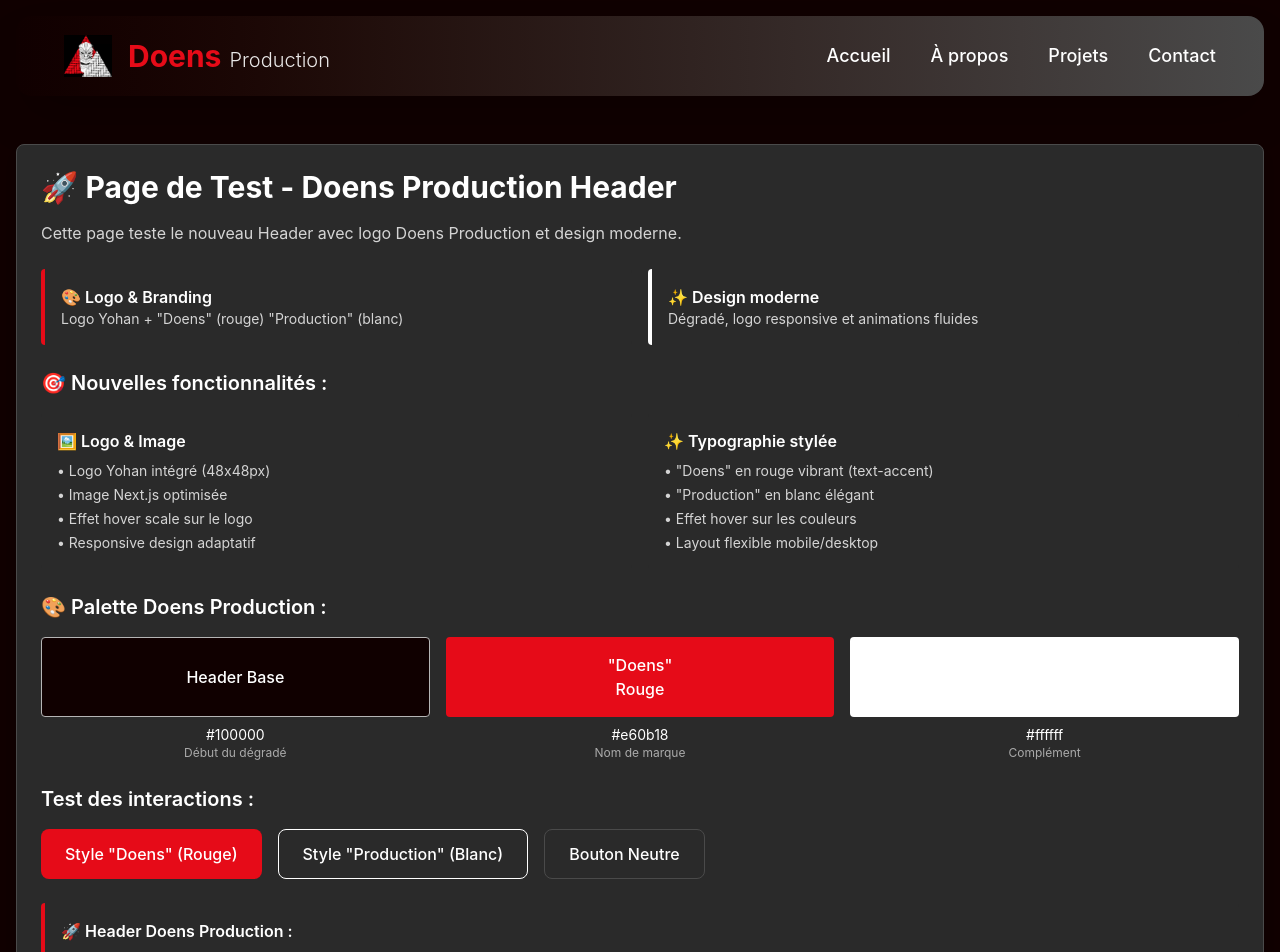
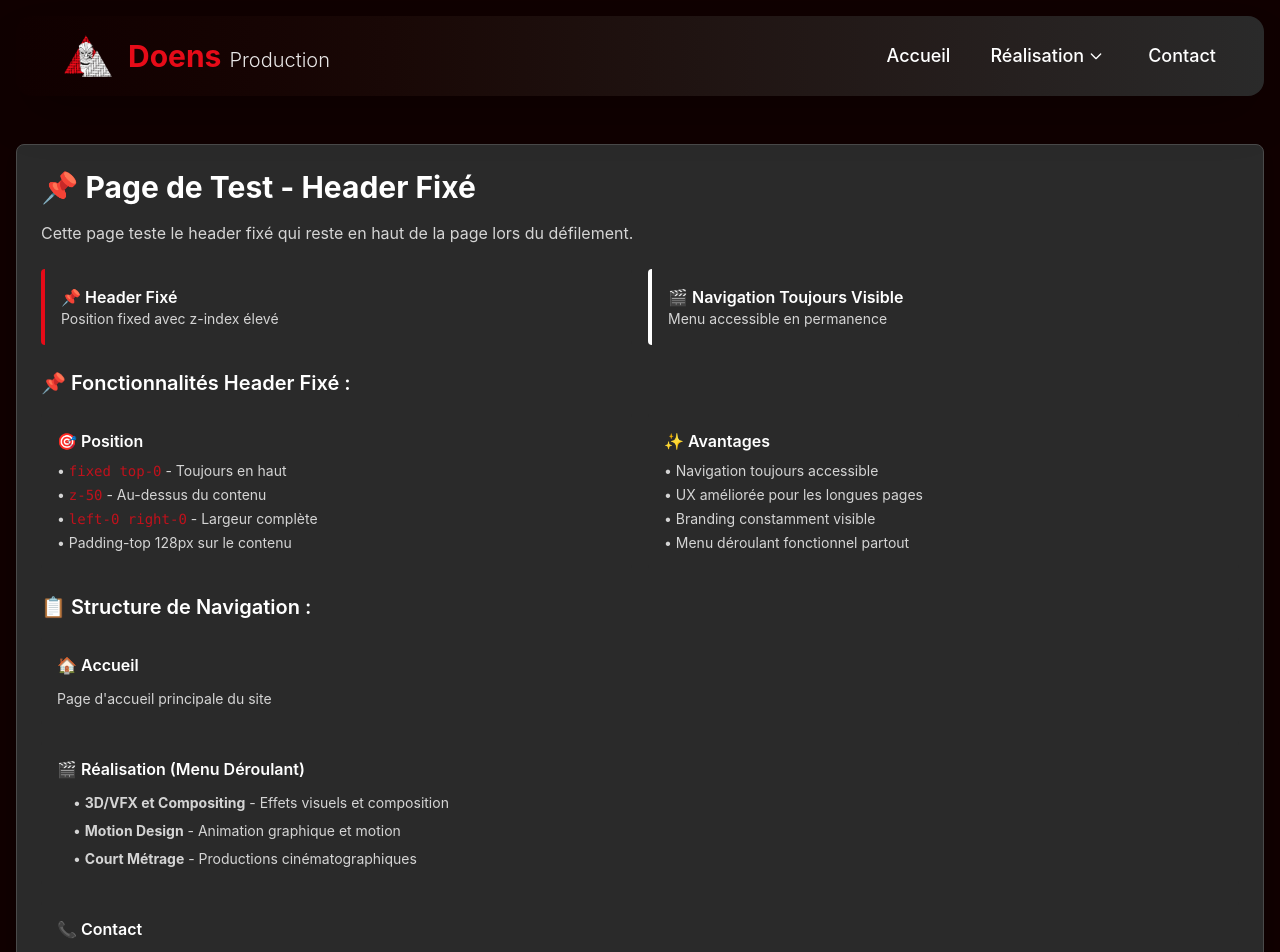
Before and after one commit to netK-Dev/yohan-front, a Next.js app: page /test in a window 1280 px wide. Shown: the top 952 px of the page. Built offline with nearby package versions, Linux system fonts and the light colour scheme.

Commit message:
--dev-- création du header et amélioration des styles

```diff
--- a/src/app/page.tsx
+++ b/src/app/page.tsx
@@ -2,7 +2,7 @@ import { COLOR_COMBINATIONS } from '@/lib/colors'
 
 export default function Home() {
   return (
-    <div className={`min-h-screen flex flex-col items-center justify-center ${COLOR_COMBINATIONS.page.background}`}>
+    <div className={`min-h-screen pt-32 flex flex-col items-center justify-center ${COLOR_COMBINATIONS.page.background}`}>
       <main className="text-center space-y-8 p-8">
         <h1 className={`text-4xl font-bold ${COLOR_COMBINATIONS.page.text}`}>
           Bienvenue sur Yohan Front
--- a/src/app/test/page.tsx
+++ b/src/app/test/page.tsx
@@ -7,114 +7,124 @@ export default function TestPage() {
       {/* Affichage du Header */}
       <Header />
 
-      {/* Contenu de test pour voir le rendu */}
-      <main className="max-w-7xl mx-auto py-8 px-4">
+      {/* Contenu de test pour voir le rendu - avec padding-top pour header fixé */}
+      <main className="max-w-7xl mx-auto pt-36 py-8 px-4">
         <div className={`${COLOR_COMBINATIONS.card.background} rounded-lg ${COLOR_COMBINATIONS.card.shadow} p-6 ${COLOR_COMBINATIONS.card.border} border`}>
           <h1 className={`text-3xl font-bold ${COLOR_COMBINATIONS.card.text} mb-4`}>
-            🚀 Page de Test - Doens Production Header
+            📌 Page de Test - Header Fixé
           </h1>
 
           <div className="space-y-6">
             <p className={`${COLOR_COMBINATIONS.card.text} opacity-80`}>
-              Cette page teste le nouveau Header avec logo Doens Production et design moderne.
+              Cette page teste le header fixé qui reste en haut de la page lors du défilement.
             </p>
 
             <div className="grid grid-cols-1 md:grid-cols-2 gap-4">
               <div className={`${COLOR_COMBINATIONS.section.background} p-4 rounded border-l-4 border-accent`}>
-                <h2 className={`font-semibold ${COLOR_COMBINATIONS.section.text}`}>🎨 Logo & Branding</h2>
+                <h2 className={`font-semibold ${COLOR_COMBINATIONS.section.text}`}>📌 Header Fixé</h2>
                 <p className={`${COLOR_COMBINATIONS.section.text} opacity-80 text-sm`}>
-                  Logo Yohan + &quot;Doens&quot; (rouge) &quot;Production&quot; (blanc)
+                  Position fixed avec z-index élevé
                 </p>
               </div>
 
               <div className={`${COLOR_COMBINATIONS.section.background} p-4 rounded border-l-4 border-white`}>
-                <h2 className={`font-semibold ${COLOR_COMBINATIONS.section.text}`}>✨ Design moderne</h2>
+                <h2 className={`font-semibold ${COLOR_COMBINATIONS.section.text}`}>🎬 Navigation Toujours Visible</h2>
                 <p className={`${COLOR_COMBINATIONS.section.text} opacity-80 text-sm`}>
-                  Dégradé, logo responsive et animations fluides
+                  Menu accessible en permanence
                 </p>
               </div>
             </div>
 
-            {/* Caractéristiques du nouveau header avec logo */}
+            {/* Fonctionnalités du header fixé */}
             <div className="space-y-4">
-              <h3 className={`text-xl font-semibold ${COLOR_COMBINATIONS.card.text}`}>🎯 Nouvelles fonctionnalités :</h3>
+              <h3 className={`text-xl font-semibold ${COLOR_COMBINATIONS.card.text}`}>📌 Fonctionnalités Header Fixé :</h3>
 
               <div className="grid grid-cols-1 md:grid-cols-2 gap-4">
                 <div className={`${COLOR_COMBINATIONS.section.background} p-4 rounded`}>
-                  <h4 className={`font-semibold ${COLOR_COMBINATIONS.section.text} mb-2`}>🖼️ Logo & Image</h4>
+                  <h4 className={`font-semibold ${COLOR_COMBINATIONS.section.text} mb-2`}>🎯 Position</h4>
                   <ul className={`${COLOR_COMBINATIONS.section.text} opacity-80 text-sm space-y-1`}>
-                    <li>• Logo Yohan intégré (48x48px)</li>
-                    <li>• Image Next.js optimisée</li>
-                    <li>• Effet hover scale sur le logo</li>
-                    <li>• Responsive design adaptatif</li>
+                    <li>• <code className="text-accent">fixed top-0</code> - Toujours en haut</li>
+                    <li>• <code className="text-accent">z-50</code> - Au-dessus du contenu</li>
+                    <li>• <code className="text-accent">left-0 right-0</code> - Largeur complète</li>
+                    <li>• Padding-top 128px sur le contenu</li>
                   </ul>
                 </div>
 
                 <div className={`${COLOR_COMBINATIONS.section.background} p-4 rounded`}>
-                  <h4 className={`font-semibold ${COLOR_COMBINATIONS.section.text} mb-2`}>✨ Typographie stylée</h4>
+                  <h4 className={`font-semibold ${COLOR_COMBINATIONS.section.text} mb-2`}>✨ Avantages</h4>
                   <ul className={`${COLOR_COMBINATIONS.section.text} opacity-80 text-sm space-y-1`}>
-                    <li>• &quot;Doens&quot; en rouge vibrant (text-accent)</li>
-                    <li>• &quot;Production&quot; en blanc élégant</li>
-                    <li>• Effet hover sur les couleurs</li>
-                    <li>• Layout flexible mobile/desktop</li>
+                    <li>• Navigation toujours accessible</li>
+                    <li>• UX améliorée pour les longues pages</li>
+                    <li>• Branding constamment visible</li>
+                    <li>• Menu déroulant fonctionnel partout</li>
                   </ul>
                 </div>
               </div>
             </div>
 
-            {/* Palette de couleurs avec focus sur le branding */}
+            {/* Structure de navigation */}
             <div className="space-y-4">
-              <h3 className={`text-xl font-semibold ${COLOR_COMBINATIONS.card.text}`}>🎨 Palette Doens Production :</h3>
+              <h3 className={`text-xl font-semibold ${COLOR_COMBINATIONS.card.text}`}>📋 Structure de Navigation :</h3>
 
-              <div className="grid grid-cols-3 gap-4">
-                <div className="text-center">
-                  <div className="bg-primary h-20 rounded mb-2 flex items-center justify-center border border-gray-600">
-                    <span className="text-white font-medium">Header Base</span>
-                  </div>
-                  <p className={`text-sm ${COLOR_COMBINATIONS.card.text}`}>#100000</p>
-                  <p className={`text-xs ${COLOR_COMBINATIONS.card.text} opacity-60`}>Début du dégradé</p>
+              <div className="grid grid-cols-1 gap-4">
+                <div className={`${COLOR_COMBINATIONS.section.background} p-4 rounded`}>
+                  <h4 className={`font-semibold ${COLOR_COMBINATIONS.section.text} mb-3`}>🏠 Accueil</h4>
+                  <p className={`${COLOR_COMBINATIONS.section.text} opacity-80 text-sm`}>
+                    Page d&apos;accueil principale du site
+                  </p>
                 </div>
-                <div className="text-center">
-                  <div className="bg-accent h-20 rounded mb-2 flex items-center justify-center">
-                    <span className="text-white font-medium text-center">&quot;Doens&quot;<br/>Rouge</span>
-                  </div>
-                  <p className={`text-sm ${COLOR_COMBINATIONS.card.text}`}>#e60b18</p>
-                  <p className={`text-xs ${COLOR_COMBINATIONS.card.text} opacity-60`}>Nom de marque</p>
+
+                <div className={`${COLOR_COMBINATIONS.section.background} p-4 rounded`}>
+                  <h4 className={`font-semibold ${COLOR_COMBINATIONS.section.text} mb-3`}>🎬 Réalisation (Menu Déroulant)</h4>
+                  <ul className={`${COLOR_COMBINATIONS.section.text} opacity-80 text-sm space-y-2 ml-4`}>
+                    <li>• <strong>3D/VFX et Compositing</strong> - Effets visuels et composition</li>
+                    <li>• <strong>Motion Design</strong> - Animation graphique et motion</li>
+                    <li>• <strong>Court Métrage</strong> - Productions cinématographiques</li>
+                  </ul>
                 </div>
-                <div className="text-center">
-                  <div className="bg-white h-20 rounded mb-2 flex items-center justify-center">
-                    <span className="text-gray-900 font-medium text-center">&quot;Production&quot;<br/>Blanc</span>
-                  </div>
-                  <p className={`text-sm ${COLOR_COMBINATIONS.card.text}`}>#ffffff</p>
-                  <p className={`text-xs ${COLOR_COMBINATIONS.card.text} opacity-60`}>Complément</p>
+
+                <div className={`${COLOR_COMBINATIONS.section.background} p-4 rounded`}>
+                  <h4 className={`font-semibold ${COLOR_COMBINATIONS.section.text} mb-3`}>📞 Contact</h4>
+                  <p className={`${COLOR_COMBINATIONS.section.text} opacity-80 text-sm`}>
+                    Formulaire de contact et informations
+                  </p>
                 </div>
               </div>
             </div>
 
-            {/* Test des boutons thème sombre */}
+            {/* Section pour tester le défilement */}
             <div className="space-y-4">
-              <h3 className={`text-xl font-semibold ${COLOR_COMBINATIONS.card.text}`}>Test des interactions :</h3>
-              <div className="flex flex-wrap gap-4">
-                <button className={`${COLOR_COMBINATIONS.primaryButton.background} ${COLOR_COMBINATIONS.primaryButton.text} px-6 py-3 rounded-lg ${COLOR_COMBINATIONS.primaryButton.hover} transition-all duration-200 font-medium`}>
-                  Style &quot;Doens&quot; (Rouge)
-                </button>
-                <button className={`${COLOR_COMBINATIONS.secondaryButton.background} ${COLOR_COMBINATIONS.secondaryButton.text} ${COLOR_COMBINATIONS.secondaryButton.border} border px-6 py-3 rounded-lg ${COLOR_COMBINATIONS.secondaryButton.hover} transition-all duration-200 font-medium`}>
-                  Style &quot;Production&quot; (Blanc)
-                </button>
-                <button className={`${COLOR_COMBINATIONS.section.background} ${COLOR_COMBINATIONS.section.text} ${COLOR_COMBINATIONS.section.border} border px-6 py-3 rounded-lg hover:bg-gray-100 hover:text-gray-900 transition-all duration-200 font-medium`}>
-                  Bouton Neutre
-                </button>
-              </div>
+              <h3 className={`text-xl font-semibold ${COLOR_COMBINATIONS.card.text}`}>📜 Test de Défilement :</h3>
+
+              {/* Contenu répétitif pour forcer le scroll */}
+              {[1, 2, 3, 4, 5].map((num) => (
+                <div key={num} className={`${COLOR_COMBINATIONS.section.background} p-6 rounded`}>
+                  <h4 className={`font-semibold ${COLOR_COMBINATIONS.section.text} mb-2`}>
+                    🎬 Section de Test #{num}
+                  </h4>
+                  <p className={`${COLOR_COMBINATIONS.section.text} opacity-80`}>
+                    Cette section permet de tester que le header reste bien fixé en haut de la page
+                    même quand vous faites défiler le contenu. Le menu déroulant &quot;Réalisation&quot;
+                    doit rester fonctionnel à tout moment. Faites défiler vers le bas pour voir
+                    l&apos;effet et testez la navigation.
+                  </p>
+                  <div className="mt-4 grid grid-cols-1 sm:grid-cols-3 gap-2">
+                    <div className="bg-accent h-8 rounded"></div>
+                    <div className="bg-primary h-8 rounded"></div>
+                    <div className="bg-white h-8 rounded"></div>
+                  </div>
+                </div>
+              ))}
             </div>
 
             <div className={`mt-6 p-4 ${COLOR_COMBINATIONS.section.background} rounded border-l-4 border-accent`}>
-              <h3 className={`font-semibold ${COLOR_COMBINATIONS.section.text}`}>🚀 Header Doens Production :</h3>
+              <h3 className={`font-semibold ${COLOR_COMBINATIONS.section.text}`}>📌 Header Fixé Configuré :</h3>
               <ul className={`${COLOR_COMBINATIONS.section.text} opacity-80 text-sm mt-2 space-y-1`}>
-                <li>• Logo : <code className="text-accent">/img/logo_yohan.png</code> (48x48px responsive)</li>
-                <li>• Texte : <code className="text-accent">&quot;Doens&quot;</code> (rouge) + <code className="text-white">&quot;Production&quot;</code> (blanc)</li>
-                <li>• Layout : Flexible colonnes/lignes selon l&apos;écran</li>
-                <li>• Animations : Hover effects sur logo et texte</li>
-                <li>• Next.js Image : Optimisation automatique</li>
+                <li>• Position : <code className="text-accent">fixed top-0 left-0 right-0</code></li>
+                <li>• Z-index : <code className="text-accent">z-50</code> (au-dessus de tout)</li>
+                <li>• Fond transparent sur le conteneur parent</li>
+                <li>• Padding-top : <code className="text-accent">pt-36</code> sur le contenu</li>
+                <li>• Navigation toujours accessible au scroll</li>
               </ul>
             </div>
           </div>
--- a/src/components/layout/Header.tsx
+++ b/src/components/layout/Header.tsx
@@ -5,8 +5,8 @@ import Image from 'next/image'
 
 export default function Header() {
   return (
-    <div className="w-full px-4 py-4">
-      <header className="bg-gradient-to-r from-primary to-gray-200 shadow-2xl rounded-2xl max-w-7xl mx-auto">
+    <div className="fixed top-0 left-0 right-0 w-full px-4 py-4 z-50 bg-transparent">
+      <header className="bg-gradient-to-r from-primary to-gray-50 shadow-2xl rounded-2xl max-w-7xl mx-auto">
         <div className="px-6 sm:px-8 lg:px-12">
           <div className="flex justify-between items-center h-20">
             {/* Logo/Titre avec image et texte stylé */}
@@ -36,6 +36,7 @@ export default function Header() {
 
             {/* Navigation principale */}
             <nav className="hidden md:flex space-x-10">
+              {/* Accueil */}
               <Link
                 href="/"
                 className="text-white hover:text-accent transition-all duration-300 font-medium text-lg relative group"
@@ -43,20 +44,43 @@ export default function Header() {
                 Accueil
                 <span className="absolute -bottom-1 left-0 w-0 h-0.5 bg-accent transition-all duration-300 group-hover:w-full"></span>
               </Link>
+
+              {/* Réalisation avec dropdown */}
+              <div className="relative group">
+                <button className="text-white hover:text-accent transition-all duration-300 font-medium text-lg relative flex items-center space-x-1">
+                  <span>Réalisation</span>
+                  <svg className="w-4 h-4 transition-transform duration-300 group-hover:rotate-180" fill="none" stroke="currentColor" viewBox="0 0 24 24">
+                    <path strokeLinecap="round" strokeLinejoin="round" strokeWidth={2} d="M19 9l-7 7-7-7" />
+                  </svg>
+                  <span className="absolute -bottom-1 left-0 w-0 h-0.5 bg-accent transition-all duration-300 group-hover:w-full"></span>
+                </button>
+
+                {/* Dropdown menu */}
+                <div className="absolute top-full left-0 mt-2 w-64 bg-gradient-to-b from-gray-100 to-gray-200 rounded-xl shadow-2xl opacity-0 invisible group-hover:opacity-100 group-hover:visible transition-all duration-300 transform translate-y-2 group-hover:translate-y-0 z-50">
+                  <div className="py-3">
                     <Link
-                href="/about"
-                className="text-white hover:text-accent transition-all duration-300 font-medium text-lg relative group"
+                      href="/realisation/3d-vfx"
+                      className="block px-6 py-3 text-white hover:text-accent hover:bg-white hover:bg-opacity-10 transition-all duration-200 font-medium"
                     >
-                À propos
-                <span className="absolute -bottom-1 left-0 w-0 h-0.5 bg-accent transition-all duration-300 group-hover:w-full"></span>
+                      3D/VFX et Compositing
                     </Link>
                     <Link
-                href="/projects"
-                className="text-white hover:text-accent transition-all duration-300 font-medium text-lg relative group"
+                      href="/realisation/motion-design"
+                      className="block px-6 py-3 text-white hover:text-accent hover:bg-white hover:bg-opacity-10 transition-all duration-200 font-medium"
                     >
-                Projets
-                <span className="absolute -bottom-1 left-0 w-0 h-0.5 bg-accent transition-all duration-300 group-hover:w-full"></span>
+                      Motion Design
                     </Link>
+                    <Link
+                      href="/realisation/court-metrage"
+                      className="block px-6 py-3 text-white hover:text-accent hover:bg-white hover:bg-opacity-10 transition-all duration-200 font-medium"
+                    >
+                      Court Métrage
+                    </Link>
+                  </div>
+                </div>
+              </div>
+
+              {/* Contact */}
               <Link
                 href="/contact"
                 className="text-white hover:text-accent transition-all duration-300 font-medium text-lg relative group"
```
Also changed, not shown: public/img/logo_yohan.png. Lines whose indentation alone changed are shown as unchanged.
